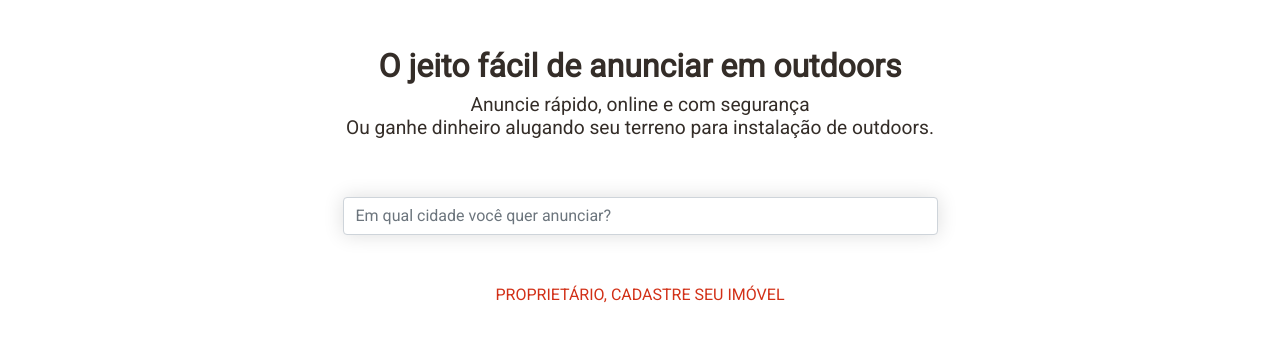
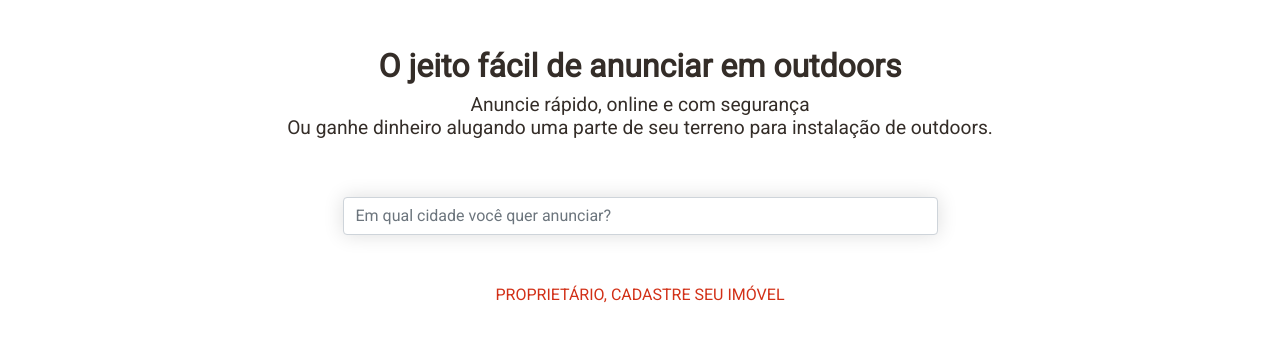
Before and after one commit to dakoctba/outdoohr, a plain HTML site: page index.html in a window 1280 px wide. Shown: the part 89-428 px from the top of the page. Drawn offline with nearby package versions, Linux system fonts and the light colour scheme.

Commit message:
Intercom

```diff
--- a/index.html
+++ b/index.html
@@ -36,7 +36,7 @@ h.end=i=function(){s.className=s.className.replace(RegExp(' ?'+y),'')};
 	<div class="row">
 		<div class="col-md titulo-pagina-inicial">
 			<h1>O jeito fácil de anunciar em outdoors</h1>
-			<h2>Anuncie rápido, online e com segurança<br>Ou ganhe dinheiro alugando seu terreno para instalação de outdoors.</h2>
+			<h2>Anuncie rápido, online e com segurança<br>Ou ganhe dinheiro alugando uma parte de seu terreno para instalação de outdoors.</h2>
 		</div>
 	</div>
 	<div class="row search">
```
